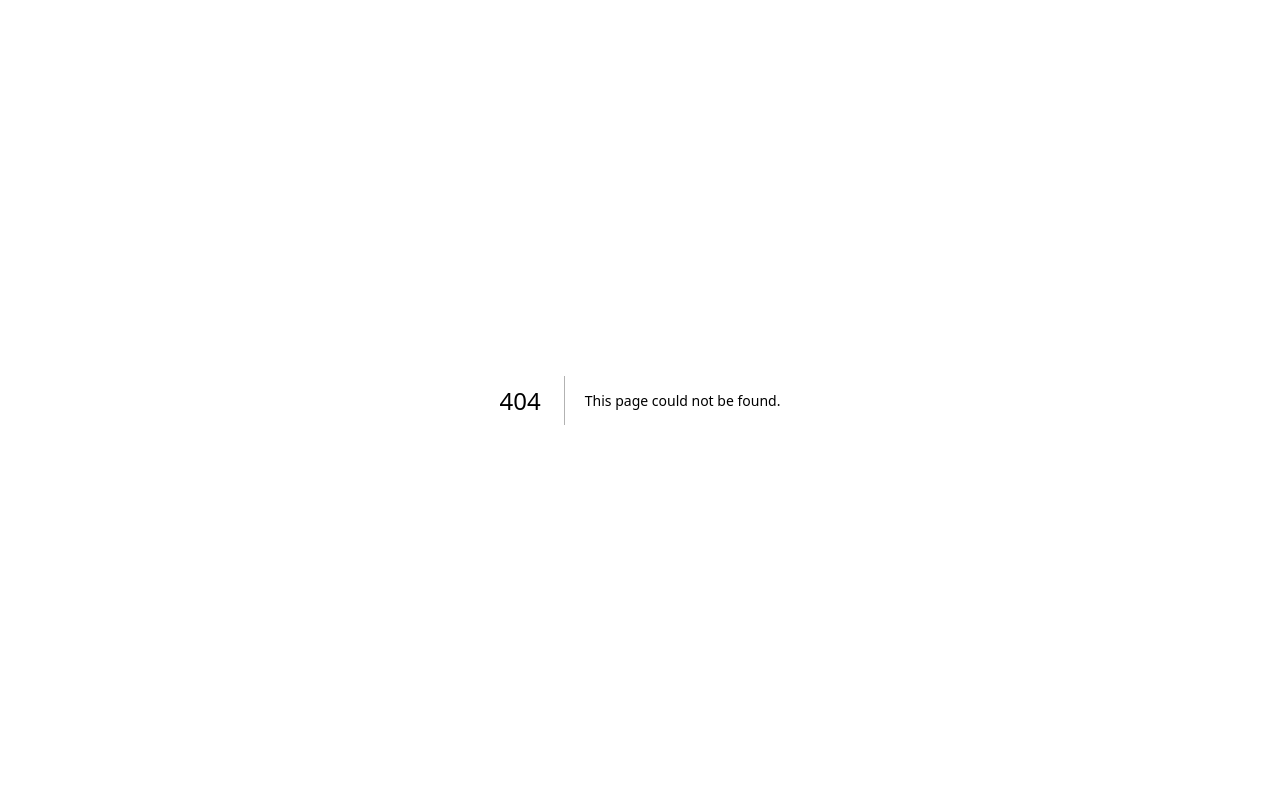
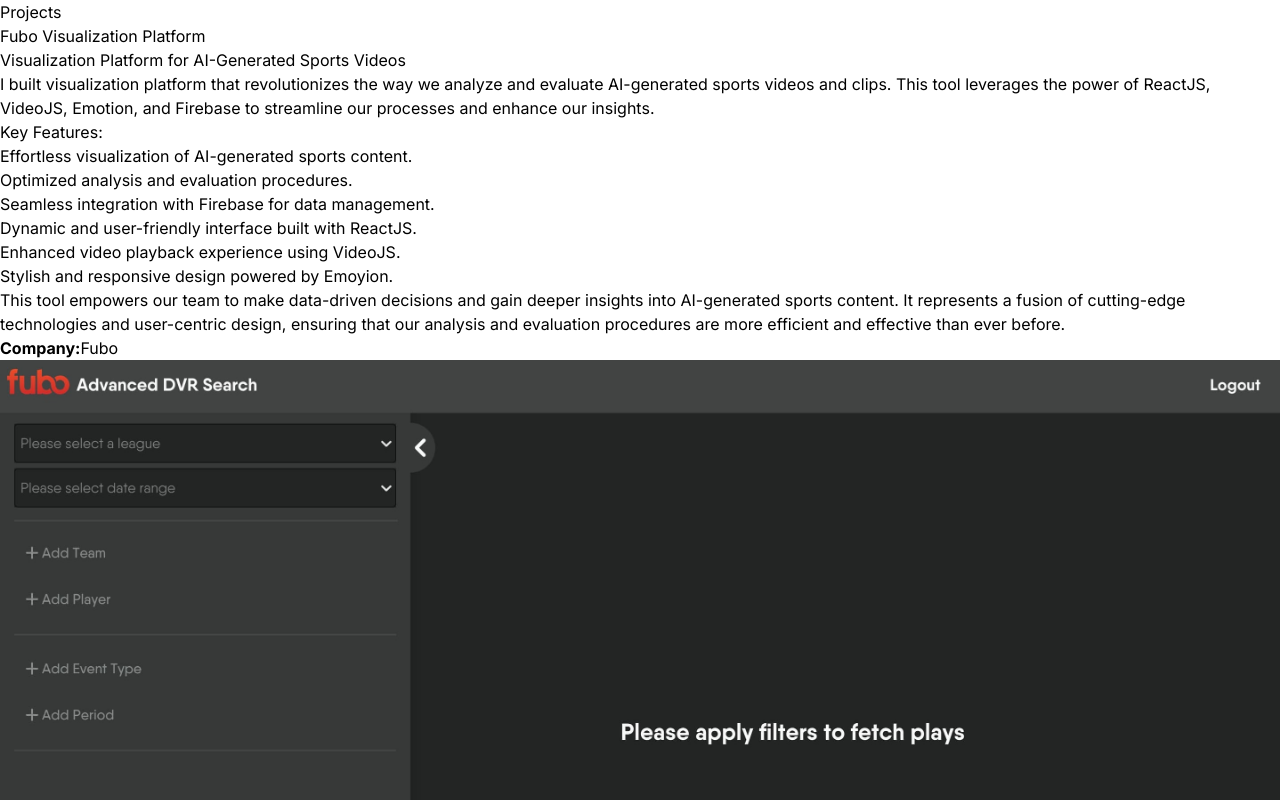
Before and after one commit to sudharsangs/personalsite, a Next.js app: page /projects/fubo-visualization-platform in a window 1280 px wide. Before the commit this address had no page. Shown: the top 800 px of the page. Built offline with nearby package versions, Linux system fonts and the light colour scheme.

Commit message:
fix: experience

```diff
--- a/pages/projects/fubo-internal-tool.tsx
+++ b/pages/projects/fubo-visualization-platform.tsx
@@ -6,19 +6,19 @@
     return (
         <div className="w-full  flex items-center flex-col h-full min-h-screen">
             <Head>
-                <title>Fubo Internal Tool</title>
+                <title>Fubo Visualization Platform</title>
             </Head>
             <main className="max-w-6xl sm:p-10">
                 <Header navContents={["projects"]} />
                 <div className="px-2">
-                    <h2 className="text-3xl font-semibold my-5 mx-1">Fubo Internal Tool</h2>
+                    <h2 className="text-3xl font-semibold my-5 mx-1">Fubo Visualization Platform</h2>
                     <section className="px-2">
                         <h3 className="text-2xl font-semibold mb-4">
-                            Internal Tool for AI-Generated Sports Videos Visualization
+                            Visualization Platform for AI-Generated Sports Videos
                         </h3>
 
                         <p className="text-gray-100 mb-4">
-                            I built an internal tool that revolutionizes the way we analyze and evaluate AI-generated sports videos and clips. This tool leverages the power of ReactJS, VideoJS, Emotion, and Firebase to streamline our processes and enhance our insights.
+                            I built visualization platform that revolutionizes the way we analyze and evaluate AI-generated sports videos and clips. This tool leverages the power of ReactJS, VideoJS, Emotion, and Firebase to streamline our processes and enhance our insights.
                         </p>
 
                         <h2 className="text-xl font-semibold mb-2">Key Features:</h2>
--- a/pages/projects/index.tsx
+++ b/pages/projects/index.tsx
@@ -40,9 +40,9 @@
             projectType: personal,
         },
         {
-            projectTitle: "Fubo Internal Tool",
+            projectTitle: "Fubo Visualization Platform",
             projectDescription: "Built an internal tool for visualization of AI-generated sports videos and clips, optimizing analysis and evaluation procedures",
-            detailsPagePath: "/projects/fubo-internal-tool",
+            detailsPagePath: "/projects/fubo-visualization-platform",
             featuredSkills: (
                 <>
                     <TechnologyList technologies={["React", "Emotion", "VideoJS", "Vite"]} />
```
